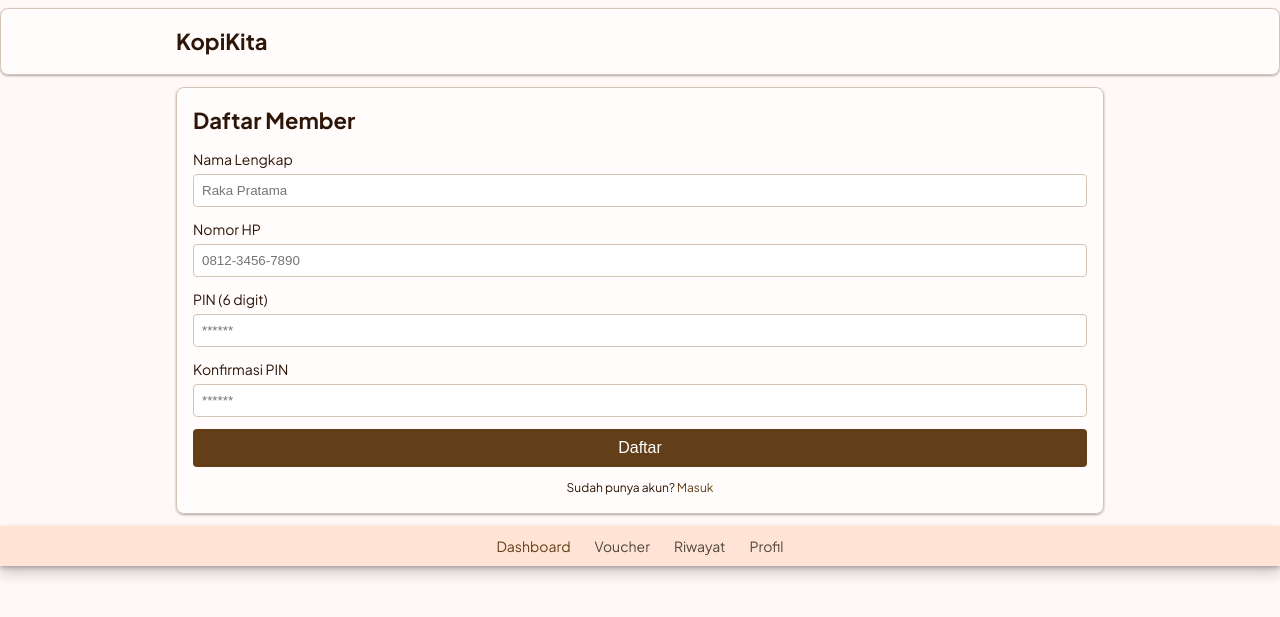
After one commit to Flesh2828/Prototipe-Hanif-Hafidz, a PHP site: page /Prototipe-Hanif-Hafidz/member/register.php in a window 1280 px wide. The commit adds this page. Shown: the top 617 px of the page. Run offline with PHP 8.4, Linux system fonts and the light colour scheme.

Commit message:
Member: langkah B (login, daftar, member.js)

```diff
--- a/includes/member_layout.php
+++ b/includes/member_layout.php
@@ -25,7 +25,7 @@
     <!-- Main content placeholder -->
     <main class="container" id="main-content">
         <!-- Page specific content will be injected here -->
-    </main>
+    <?php if (isset($pageContent)) echo $pageContent; ?></main>
     <!-- Navigation (bottom for mobile, top for desktop) -->
     <nav class="bottom-nav" id="bottom-nav">
         <a href="login.php" class="active"><span>🏠</span><br><small>Beranda</small></a>
--- /dev/null
+++ b/member/register.php
@@ -0,0 +1,31 @@
+<?php
+// member/register.php – Registration page (dummy backend)
+$pageContent = <<<HTML
+<div class="card-glass">
+    <h2 style="font-size: var(--size-22); margin-bottom: 12px;">Daftar Member</h2>
+    <form id="register-form">
+        <div style="margin-bottom: 12px;">
+            <label for="name" style="display:block; font-size: var(--size-14); margin-bottom:4px;">Nama Lengkap</label>
+            <input type="text" id="name" name="name" required style="width:100%; padding:8px; border:1px solid var(--color-outline-variant); border-radius: var(--radius-sm);" placeholder="Raka Pratama" />
+        </div>
+        <div style="margin-bottom: 12px;">
+            <label for="phone" style="display:block; font-size: var(--size-14); margin-bottom:4px;">Nomor HP</label>
+            <input type="tel" id="phone" name="phone" required pattern="[0-9\-]+" style="width:100%; padding:8px; border:1px solid var(--color-outline-variant); border-radius: var(--radius-sm);" placeholder="0812-3456-7890" />
+        </div>
+        <div style="margin-bottom: 12px;">
+            <label for="pin" style="display:block; font-size: var(--size-14); margin-bottom:4px;">PIN (6 digit)</label>
+            <input type="password" id="pin" name="pin" required minlength="6" maxlength="6" style="width:100%; padding:8px; border:1px solid var(--color-outline-variant); border-radius: var(--radius-sm);" placeholder="******" />
+        </div>
+        <div style="margin-bottom: 12px;">
+            <label for="pin2" style="display:block; font-size: var(--size-14); margin-bottom:4px;">Konfirmasi PIN</label>
+            <input type="password" id="pin2" name="pin2" required minlength="6" maxlength="6" style="width:100%; padding:8px; border:1px solid var(--color-outline-variant); border-radius: var(--radius-sm);" placeholder="******" />
+        </div>
+        <button type="submit" style="width:100%; padding:10px; background: var(--color-primary); color:#fff; border:none; border-radius: var(--radius-sm); font-size: var(--size-16);">Daftar</button>
+    </form>
+    <p style="margin-top:12px; font-size: var(--size-12); text-align:center;">
+        Sudah punya akun? <a href="login.php" style="color: var(--color-primary); text-decoration:none;">Masuk</a>
+    </p>
+</div>
+HTML;
+include '../includes/member_layout.php';
+?>
--- /dev/null
+++ b/public/js/member.js
@@ -0,0 +1,108 @@
+// public/js/member.js – UI logic for Member pages (login, register, dashboard, etc.)
+
+(function () {
+  const $ = document.querySelector.bind(document);
+  const $$ = document.querySelectorAll.bind(document);
+
+  // Utility: simple toast
+  function showToast(message, type = "info", duration = 3000) {
+    const toastContainer = $('#toast');
+    if (!toastContainer) return;
+    const toast = document.createElement('div');
+    const bg = {
+      info: 'var(--color-primary)',
+      success: 'var(--color-success)',
+      error: 'var(--color-error)'
+    }[type] || 'var(--color-primary)';
+    toast.style.background = bg;
+    toast.style.color = '#fff';
+    toast.style.padding = '8px 12px';
+    toast.style.marginTop = '8px';
+    toast.style.borderRadius = 'var(--radius-sm)';
+    toast.textContent = message;
+    toastContainer.appendChild(toast);
+    setTimeout(() => toast.remove(), duration);
+  }
+
+  // Utility: show loading skeleton overlay (optional)
+  function setLoading(isLoading) {
+    if (isLoading) {
+      document.body.style.pointerEvents = 'none';
+      const overlay = document.createElement('div');
+      overlay.id = 'loading-overlay';
+      overlay.style.position = 'fixed';
+      overlay.style.inset = '0';
+      overlay.style.background = 'rgba(255,255,255,0.6)';
+      overlay.style.zIndex = '10000';
+      overlay.innerHTML = '<div class="skeleton" style="width:100%;height:100vh;"></div>';
+      document.body.appendChild(overlay);
+    } else {
+      const overlay = $('#loading-overlay');
+      if (overlay) overlay.remove();
+      document.body.style.pointerEvents = '';
+    }
+  }
+
+  // Page handlers -----------------------------------------------------------
+
+  function initLoginPage() {
+    const form = $('#login-form');
+    if (!form) return;
+    form.addEventListener('submit', async e => {
+      e.preventDefault();
+      const phone = $('#phone').value.trim();
+      const pin = $('#pin').value.trim();
+      setLoading(true);
+      const res = await MemberAPI.login(phone, pin);
+      setLoading(false);
+      if (res.success) {
+        showToast('Berhasil masuk', 'success');
+        // Simulate redirect to dashboard after short delay
+        setTimeout(() => { window.location.href = 'dashboard.php'; }, 800);
+      } else {
+        showToast(res.error || 'Gagal masuk', 'error');
+      }
+    });
+  }
+
+  function initRegisterPage() {
+    const form = $('#register-form');
+    if (!form) return;
+    form.addEventListener('submit', async e => {
+      e.preventDefault();
+      const name = $('#name').value.trim();
+      const phone = $('#phone').value.trim();
+      const pin = $('#pin').value.trim();
+      const pin2 = $('#pin2').value.trim();
+      if (pin !== pin2) {
+        showToast('PIN tidak cocok', 'error');
+        return;
+      }
+      if (pin.length !== 6) {
+        showToast('PIN harus 6 digit', 'error');
+        return;
+      }
+      setLoading(true);
+      const res = await MemberAPI.register({ name, phone, pin });
+      setLoading(false);
+      if (res.success) {
+        showToast('Akun berhasil dibuat', 'success');
+        setTimeout(() => { window.location.href = 'login.php'; }, 800);
+      } else {
+        showToast('Registrasi gagal', 'error');
+      }
+    });
+  }
+
+  // Detect which page we are on based on pathname
+  const path = window.location.pathname.split('/').pop();
+  switch (path) {
+    case 'login.php':
+      initLoginPage();
+      break;
+    case 'register.php':
+      initRegisterPage();
+      break;
+    // future cases: dashboard, vouchers, history, profile
+  }
+})();
```
Also changed, not shown: member/login.php (added, +52 -0 lines).
